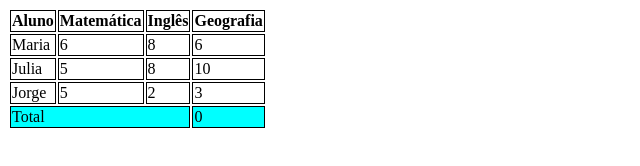
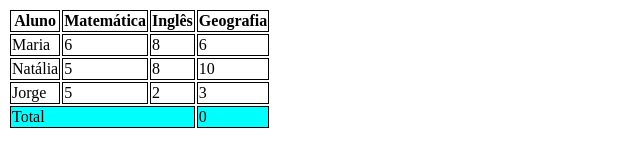
Before and after one commit to marilrmdev/aula-tabela, a plain HTML site: page index.html in a window 1280 px wide. Shown: the full height of the page, 0-640 px from the left. Drawn offline with Linux system fonts and the light colour scheme.

Commit message:
Mudando de Júlia para Natália

```diff
--- a/index.html
+++ b/index.html
@@ -30,7 +30,7 @@
             <td>6</td>
         </tr>
         <tr>
-            <td>Julia</td>
+            <td>Natália</td>
             <td>5</td>
             <td>8</td>
             <td>10</td>
```
